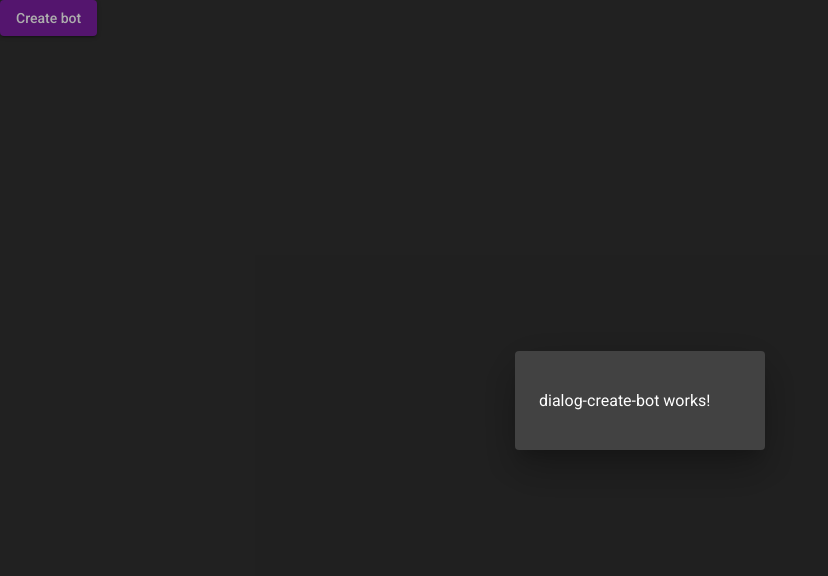
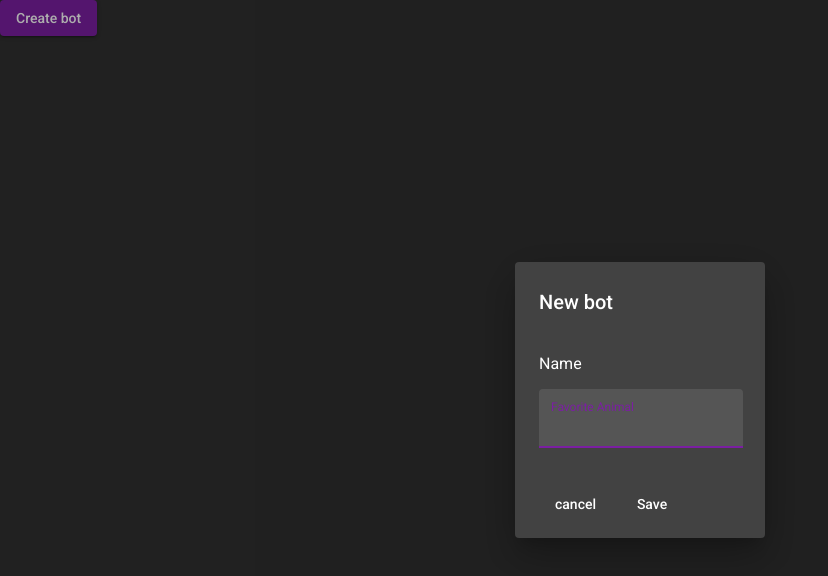
Before and after one commit to andrecamppos/cryptobot-ui, an Angular app: page / in a window 1280 px wide. Both pictures are taken after a click on the button "Create bot". Shown: the top 576 px of the page, without its empty margins (0-828 px from the left). Built offline with nearby package versions, Linux system fonts and the light colour scheme.

Commit message:
more dialog work

```diff
--- a/src/app/app.component.ts
+++ b/src/app/app.component.ts
@@ -15,7 +15,6 @@ export class AppComponent {
   openDialog(): void {
     const dialogRef = this.dialog.open(DialogCreateBotComponent, {
       width: '250px',
-      data: {},
     });
   }
 
--- a/src/app/app.module.ts
+++ b/src/app/app.module.ts
@@ -8,6 +8,8 @@ import { BrowserAnimationsModule } from '@angular/platform-browser/animations';
 import { MatButtonModule } from '@angular/material/button';
 import { MatDialogModule } from '@angular/material/dialog';
 import { DialogCreateBotComponent } from './dialog-create-bot/dialog-create-bot.component';
+import { MatFormFieldModule } from '@angular/material/form-field';
+import { MatInputModule } from '@angular/material/input';
 
 @NgModule({
   declarations: [
@@ -20,7 +22,9 @@ import { DialogCreateBotComponent } from './dialog-create-bot/dialog-create-bot.
     AppRoutingModule,
     BrowserAnimationsModule,
     MatButtonModule,
-    MatDialogModule
+    MatDialogModule,
+    MatFormFieldModule,
+    MatInputModule
   ],
   providers: [],
   bootstrap: [AppComponent]
--- a/src/app/dialog-create-bot/dialog-create-bot.component.html
+++ b/src/app/dialog-create-bot/dialog-create-bot.component.html
@@ -1 +1,12 @@
-<p>dialog-create-bot works!</p>
+<h1 mat-dialog-title>New bot</h1>
+<div mat-dialog-content>
+  <p>Name</p>
+  <mat-form-field appearance="fill">
+    <mat-label>Favorite Animal</mat-label>
+    <input matInput>
+  </mat-form-field>
+</div>
+<div mat-dialog-actions>
+  <button mat-button (click)="onNoClick()">cancel</button>
+  <button mat-button>Save</button>
+</div>
--- a/src/app/dialog-create-bot/dialog-create-bot.component.ts
+++ b/src/app/dialog-create-bot/dialog-create-bot.component.ts
@@ -1,4 +1,5 @@
 import { Component, OnInit } from '@angular/core';
+import { MatDialogRef } from '@angular/material/dialog';
 
 @Component({
   selector: 'app-dialog-create-bot',
@@ -7,9 +8,13 @@ import { Component, OnInit } from '@angular/core';
 })
 export class DialogCreateBotComponent implements OnInit {
 
-  constructor() { }
+  constructor(private dialogRef: MatDialogRef<DialogCreateBotComponent>){ }
 
   ngOnInit(): void {
   }
 
+  onNoClick(): void {
+    this.dialogRef.close();
+  }
+
 }
```
